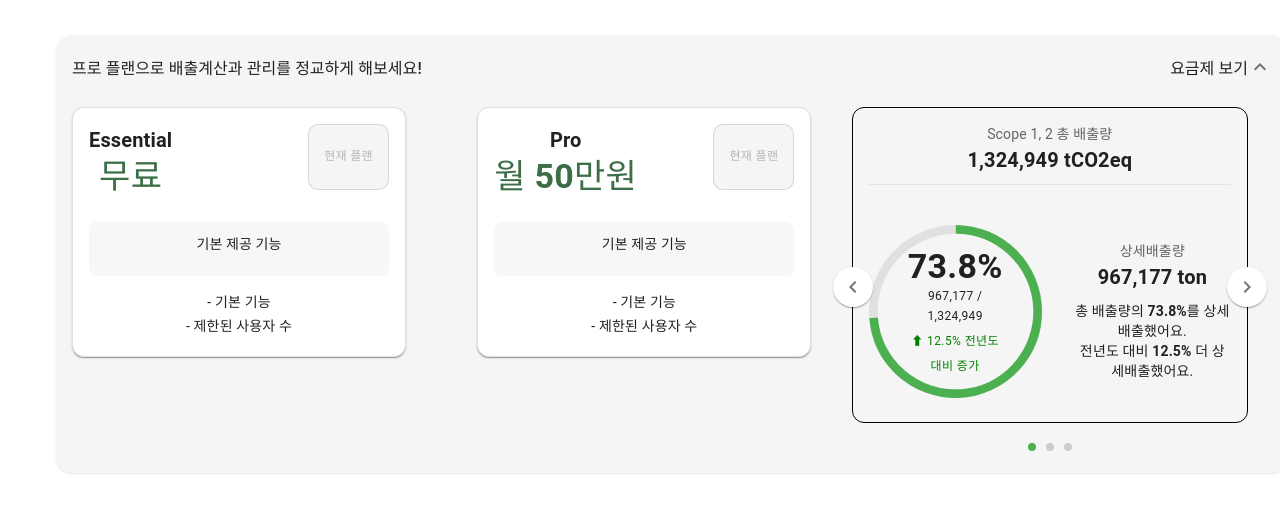
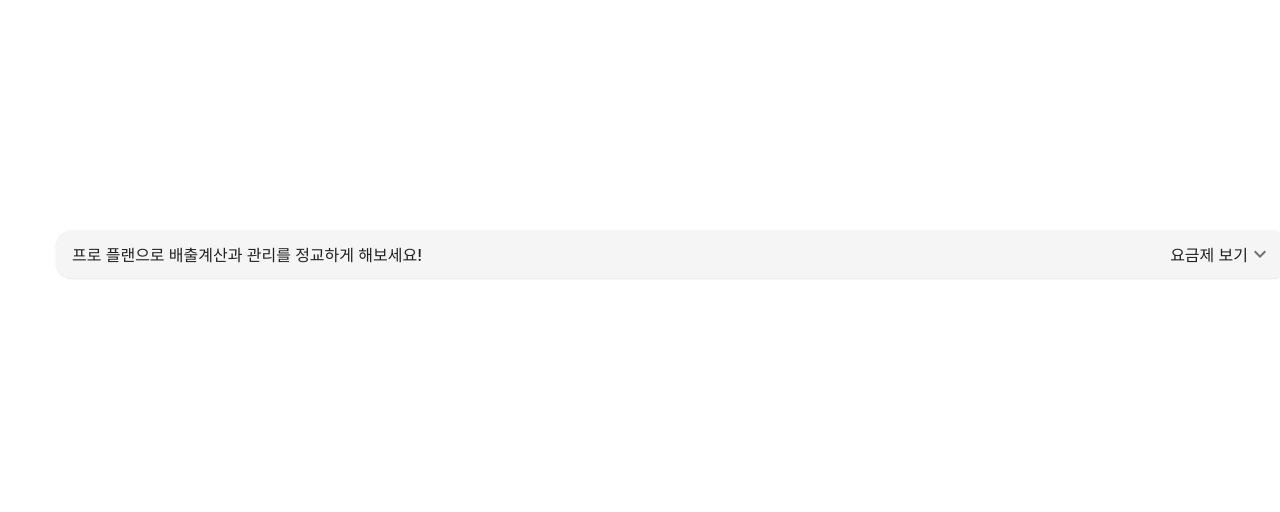
Before and after one commit to herlanmustopa/wecruit-lab, a React (Vite) app: page / in a window 1280 px wide. Shown: the part 146-658 px from the top of the page. Built offline with nearby package versions, Linux system fonts and the light colour scheme.

Commit message:
Expanted false

```diff
--- a/src/App.tsx
+++ b/src/App.tsx
@@ -38,7 +38,7 @@ const App: React.FC = () => {
   const [activeIndex, setActiveIndex] = useState(0);
 
   const handleNext = () => {
-    setActiveIndex((prevIndex) => (prevIndex + 1) % cardsData.length); // Loop back to first card
+    setActiveIndex((prevIndex) => (prevIndex + 1) % cardsData.length);
   };
 
   const handlePrev = () => {
--- a/src/components/Accordion.tsx
+++ b/src/components/Accordion.tsx
@@ -16,14 +16,12 @@ interface CustomAccordionProps {
   title: React.ReactNode;
   titleEnd?: React.ReactNode;
   actions?: Action[];
-  defaultExpanded?: boolean;
   children: React.ReactNode;
 }
 
 const CustomAccordion: React.FC<CustomAccordionProps> = ({
   title,
   titleEnd,
-  defaultExpanded = false,
   children,
 }) => {
   return (
@@ -35,7 +33,6 @@ const CustomAccordion: React.FC<CustomAccordionProps> = ({
         maxWidth: "100%",
       }}>
       <Accordion
-        defaultExpanded={defaultExpanded}
         square={true}
         sx={{
           borderRadius: "16px",
--- a/src/components/Carousel.tsx
+++ b/src/components/Carousel.tsx
@@ -128,9 +128,18 @@ const Carousel: React.FC<CarouselProps> = ({
                       sx={{fontWeight: "bold"}}>
                       {percentage}%
                     </Typography>
-                    <Typography variant='caption' component='div'>
-                      {detailed} / {total}
-                    </Typography>
+                    <Box sx={{display: "flex", justifyContent: "center"}}>
+                      <Typography variant='caption'> {detailed} </Typography>
+                      <Typography variant='caption'> / </Typography>
+                      <Typography
+                        variant='caption'
+                        sx={{
+                          color: "#B2B2B3",
+                        }}>
+                        {" "}
+                        {total}{" "}
+                      </Typography>
+                    </Box>
                     <Typography variant='caption' color='green'>
                       ⬆ {increase}% 전년도 대비 증가
                     </Typography>
```
